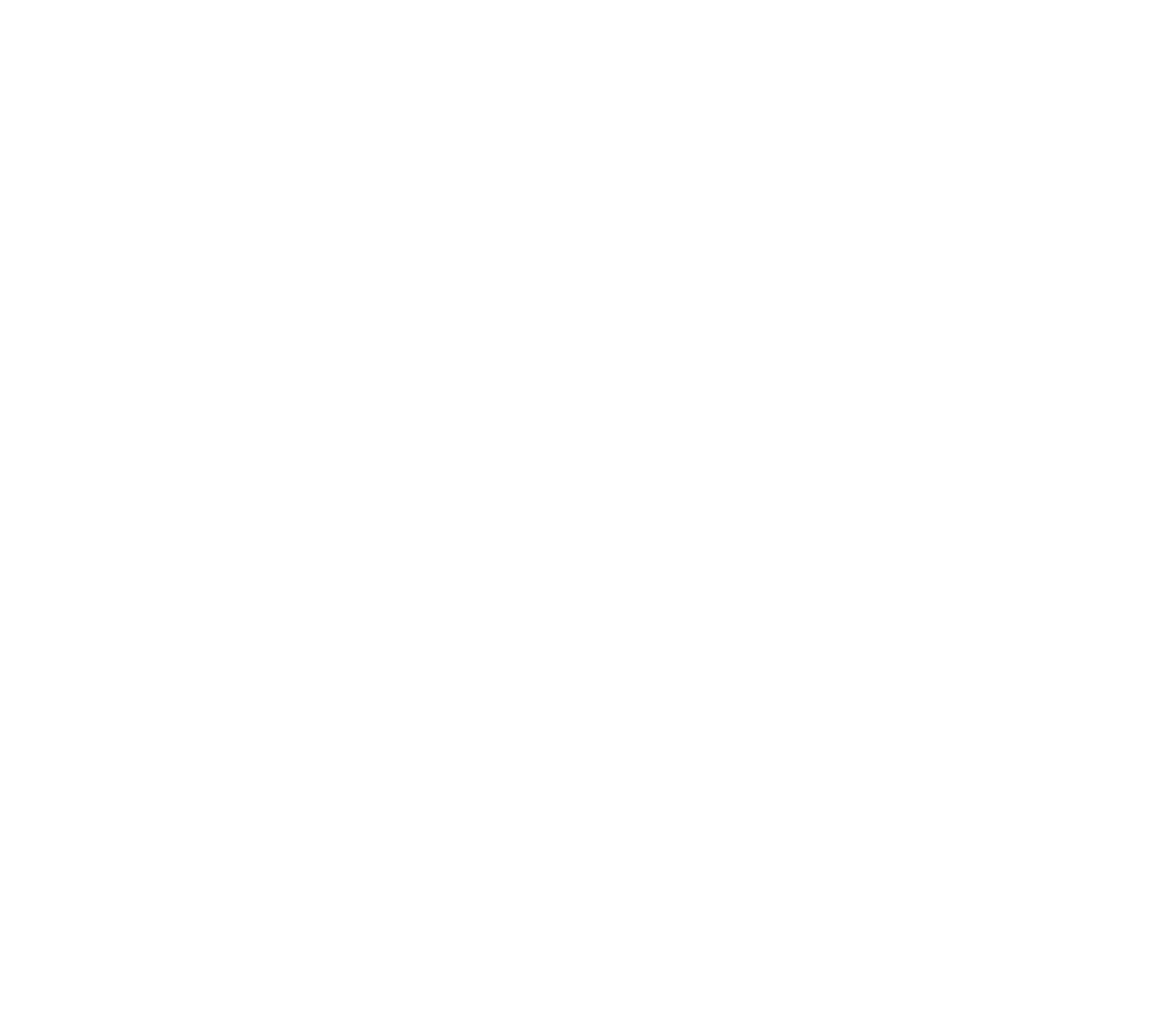
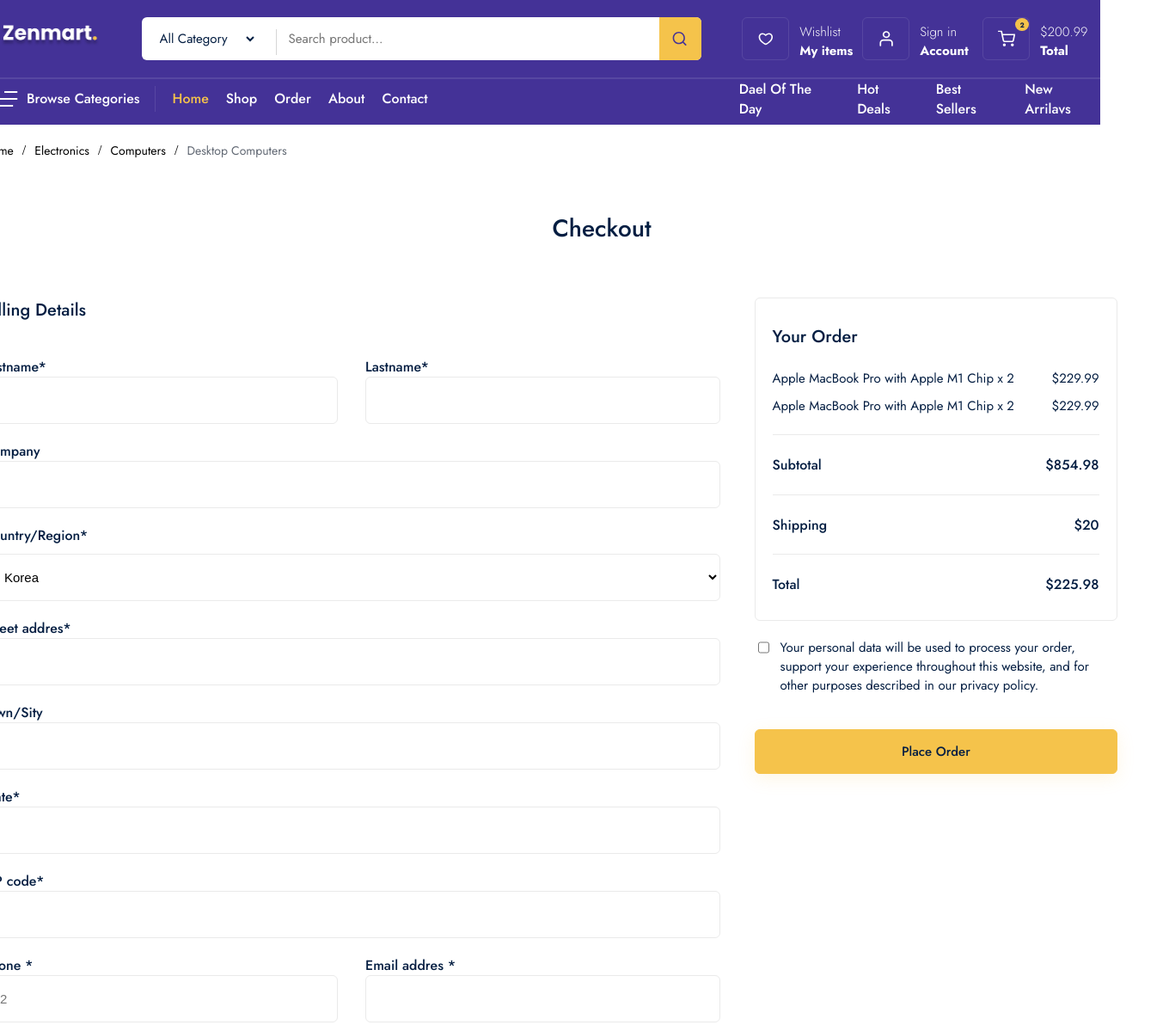
Before and after one commit to kazakov7/zenmart, a plain HTML site: page order/checkout.html in a window 1280 px wide. Shown: the top 1192 px of the page at 86% size, 1360 px wide, since content can reach past the window. Before the commit the page ends 800 px from the top, so only its background shows below. Drawn offline with Linux system fonts and the light colour scheme.

Commit message:
fead:complated checkout publish

```diff
--- a/order/checkout.html
+++ b/order/checkout.html
@@ -0,0 +1,366 @@
+<!doctype html>
+<html lang="en">
+  <head>
+    <meta charset="UTF-8" />
+    <meta name="viewport" content="width=device-width, initial-scale=1.0" />
+    <title>Zenmart</title>
+
+    <link rel="preconnect" href="https://fonts.googleapis.com" />
+    <link rel="preconnect" href="https://fonts.gstatic.com" crossorigin />
+    <link
+      href="https://fonts.googleapis.com/css2?family=Jost:ital,wght@0,100..900;1,100..900&display=swap"
+      rel="stylesheet"
+    />
+
+    <link
+      rel="stylesheet"
+      href="https://cdnjs.cloudflare.com/ajax/libs/font-awesome/7.0.1/css/all.min.css"
+      integrity="sha512-2SwdPD6INVrV/lHTZbO2nodKhrnDdJK9/kg2XD1r9uGqPo1cUbujc+IYdlYdEErWNu69gVcYgdxlmVmzTWnetw=="
+      crossorigin="anonymous"
+      referrerpolicy="no-referrer"
+    />
+
+    <link rel="stylesheet" href="../public/css/checkout.css" />
+    <link rel="stylesheet" href="../public/css/command.css" />
+  </head>
+  <body>
+    <!-- NAvbar Frame -->
+    <div class="navbar_frame">
+      <div class="container">
+        <div class="navbar_top">
+          <img src="../public/images/icons/logo.png" alt="" />
+
+          <div class="navbar_search_frame">
+            <div class="navbar_search">
+              <div class="select_category">
+                <select name="" id="">
+                  <option value="all" selected>All Category</option>
+                  <option value="computer">Computer</option>
+                </select>
+              </div>
+              <input type="text" placeholder="Search product..." />
+            </div>
+
+            <div class="navbar_search_icon">
+              <img src="../public/images/icons/search.svg" alt="" />
+            </div>
+          </div>
+          <div class="nav_top_menu">
+            <a href="../order/cart.html">
+              <div class="top_menu_box">
+                <div class="box_icon_box">
+                  <img src="../public/images/icons/heart.svg" alt="" />
+                </div>
+                <div class="box_menu_info">
+                  <span>Wishlist</span>
+                  <strong>My items</strong>
+                </div>
+              </div>
+            </a>
+
+            <a href="../other/login.html">
+              <div class="top_menu_box">
+                <div class="box_icon_box">
+                  <img src="../public/images/icons/profile.svg" alt="" />
+                </div>
+                <div class="box_menu_info">
+                  <span>Sign in</span>
+                  <strong>Account</strong>
+                </div>
+              </div>
+            </a>
+            <a href="../order/cart.html">
+              <div class="top_menu_box">
+                <div class="box_icon_box">
+                  <div class="cart_count">2</div>
+                  <img src="../public/images/icons/shopping-cart.svg" alt="" />
+                </div>
+
+                <div class="box_menu_info">
+                  <span>$200.99</span>
+                  <strong>Total</strong>
+                </div>
+              </div>
+            </a>
+          </div>
+        </div>
+        <hr />
+        <div class="navbar_bottom">
+          <div class="browse_box">
+            <img src="../public/images/icons/browse.svg" alt="" />
+            <span>Browse Categories</span>
+          </div>
+          <div class="navbar_route_menu">
+            <a href="../index.html">Home</a>
+            <a href="./all.html">Shop</a>
+            <a href="../order/cart.html">Order</a>
+            <a href="../other/about.html">About</a>
+            <a href="../other/contact.html">Contact</a>
+          </div>
+
+          <div class="sorting_menu">
+            <span>Dael of the Day</span>
+            <span>Hot Deals</span>
+            <span>best Sellers</span>
+            <span>New Arrilavs</span>
+          </div>
+        </div>
+      </div>
+    </div>
+
+    <section class="checkout_page">
+      <div class="container">
+        <div class="page_router">
+          <div class="container">
+            <div class="page_router_items">
+              <span>Home</span>
+              <div>/</div>
+              <span>Electronics</span>
+              <div>/</div>
+              <span>Computers</span>
+              <div>/</div>
+              <span class="active">Desktop Computers</span>
+            </div>
+          </div>
+        </div>
+        <div class="checkout_head">
+          <p>checkout</p>
+        </div>
+
+        <div class="main_container">
+          <form action="">
+            <p>Billing Details</p>
+
+            <div class="form_name">
+              <div class="form_f-name">
+                <label>
+                  Lastname*
+                  <input type="text" name="firstname" id="" placeholder="Ali" />
+                </label>
+              </div>
+              <div class="form_l-name">
+                <label>
+                  Lastname* <input type="text" name="lastname" id="" />
+                </label>
+              </div>
+            </div>
+
+            <div>
+              <label>
+                Company <input type="text" name="company" id="" />
+              </label>
+            </div>
+
+            <div>
+              <label for="country"> Country/Region* </label>
+              <select name="country" id="">
+                <option value="">Korea</option>
+                <option value="">Uzbekistan</option>
+                <option value="">USA</option>
+                <option value="">Japan</option>
+              </select>
+            </div>
+
+            <div>
+              <label>
+                Street addres* <input type="text" name="company" id="" />
+              </label>
+            </div>
+
+            <div>
+              <label>
+                Town/Sity <input type="text" name="company" id="" />
+              </label>
+            </div>
+
+            <div>
+              <label> State* <input type="text" name="company" id="" /> </label>
+            </div>
+
+            <div>
+              <label>
+                ZIP code* <input type="text" name="company" id="" />
+              </label>
+            </div>
+
+            <div class="form_name">
+              <div>
+                <label>
+                  Phone *
+                  <input type="text" name="firstname" id="" placeholder="+82" />
+                </label>
+              </div>
+              <div>
+                <label>
+                  Email addres * <input type="text" name="lastname" id="" />
+                </label>
+              </div>
+            </div>
+
+            <div class="shipping_container">
+              <p>Shipping Details</p>
+
+              <label for="">Order Notes (optional)</label>
+              <textarea
+                rows="10"
+                name=""
+                id=""
+                placeholder="order notes"
+              ></textarea>
+            </div>
+          </form>
+
+          <div class="sidebar_container">
+            <div class="sidebar_top">
+              <p>Your Order</p>
+              <div class="order_name">
+                <div>
+                  Apple MacBook Pro with Apple M1 Chip x 2 <span>$229.99</span>
+                </div>
+                <div>
+                  Apple MacBook Pro with Apple M1 Chip x 2 <span>$229.99</span>
+                </div>
+              </div>
+              <div class="hr_line"></div>
+              <div>Subtotal <span>$854.98</span></div>
+              <div class="hr_line"></div>
+              <div>Shipping <span>$20</span></div>
+              <div class="hr_line"></div>
+              <div>Total <span>$225.98</span></div>
+            </div>
+            <div class="sidebar_bottom">
+              <input type="checkbox" name="" id="" />
+              <p>
+                Your personal data will be used to process your order, support
+                your experience throughout this website, and for other purposes
+                described in our privacy policy.
+              </p>
+            </div>
+            <a href="./received.html">
+              <button>Place Order</button>
+            </a>
+          </div>
+        </div>
+      </div>
+    </section>
+
+    <!-- Footer -->
+    <footer class="footer_frame">
+      <div class="container">
+        <div class="footer_top">
+          <div class="contact_us">
+            <h1 class="footer_title">Contact Us</h1>
+            <div class="contact_banner">
+              <div class="contact_icon">
+                <img src="../public/images/icons/phone-call.svg" alt="" />
+              </div>
+              <div class="contact_info">
+                <b>Monday-Friday: 08am-9pm</b>
+                <span>+(1) 123 456 7890</span>
+              </div>
+            </div>
+            <div class="contact_banner">
+              <div class="contact_icon">
+                <img src="../public/images/icons/email.svg" alt="" />
+              </div>
+              <div class="contact_info">
+                <b>Need help with your order?</b>
+                <span>support@zenmart.com</span>
+              </div>
+            </div>
+          </div>
+
+          <div class="customer_support">
+            <h1 class="footer_title">Customer Support</h1>
+            <ul>
+              <a href="#"><li>Contact Us</li></a>
+              <a href="#"><li>Help Center</li></a>
+              <a href="#"><li>Returns & Exchanges</li></a>
+              <a href="#"><li>Best by Financing</li></a>
+              <a href="#"><li>Best by Gift Card</li></a>
+            </ul>
+          </div>
+          <div class="services">
+            <h1 class="footer_title">Services</h1>
+            <ul>
+              <a href="#"><li>Geek Squad</li></a>
+              <a href="#"><li>In-Home Advisor</li></a>
+              <a href="#"><li>Trade-in Program</li></a>
+              <a href="#"><li>Electronics Recycling</li></a>
+              <a href="#"><li>Best Buy Health</li></a>
+            </ul>
+          </div>
+          <div class="social_network">
+            <div class="follow_us">
+              <h1 class="footer_title">Follow Us</h1>
+              <div class="social_icons">
+                <i class="fa-brands fa-telegram"></i>
+                <i class="fa-brands fa-instagram"></i>
+                <i class="fa-brands fa-facebook"></i>
+                <i class="fa-brands fa-twitter"></i>
+              </div>
+            </div>
+
+            <div class="mobile_apps">
+              <h1 class="footer_title">Mobile Apps</h1>
+              <div class="mobile_name">
+                <img src="../public/images/icons/apple_icon.png" alt="" />
+                <span>IOS App</span>
+              </div>
+              <div class="mobile_name">
+                <img src="../public/images/icons/android_icon.png" alt="" />
+                <span>Android App</span>
+              </div>
+            </div>
+          </div>
+
+          <div class="payments">
+            <h1 class="footer_title">We accept</h1>
+            <div class="payment_box">
+              <img src="../public/images/icons/visa.png" alt="" />
+              <img src="../public/images/icons/master_card.png" alt="" />
+              <img src="../public/images/icons/apple_pay.png" alt="" />
+              <img src="../public/images/icons/dicvover.png" alt="" />
+              <img src="../public/images/icons/paypal.png" alt="" />
+              <img src="../public/images/icons/amex.png" alt="" />
+            </div>
+          </div>
+        </div>
+
+        <div class="footer_bottom">
+          <div class="footer_bottom_left">
+            <div class="copyright">© 2022 Zenmart. All Rights Reserved</div>
+            <div class="privacy">
+              <a href="">Privacy</a>
+              <div></div>
+              <a href="">Terms</a>
+              <div></div>
+              <a href="">Sitemap</a>
+            </div>
+          </div>
+
+          <div class="footer_bottom_right">
+            <div class="currensy">
+              <span>Currensy</span>
+              <select name="" id="">
+                <option value="">USD</option>
+                <option value="">KRW</option>
+                <option value="">UZS</option>
+                <option value="">RUB</option>
+              </select>
+            </div>
+            <div class="language">
+              <span>Language</span>
+              <select name="" id="">
+                <option value="">English</option>
+                <option value="">Korean</option>
+                <option value="">Uzbek</option>
+                <option value="">Russian</option>
+              </select>
+            </div>
+          </div>
+        </div>
+      </div>
+    </footer>
+  </body>
+</html>
--- /dev/null
+++ b/public/css/checkout.css
@@ -0,0 +1,204 @@
+.checkout_page {
+  margin-top: 20px;
+  height: 1800px;
+
+  display: flex;
+  justify-content: center;
+}
+.checkout_page .container {
+  flex-direction: column;
+}
+.checkout_page .checkout_head {
+  margin: 60px;
+  width: 100%;
+
+  display: flex;
+  justify-content: center;
+
+  color: rgba(4, 30, 66, 1);
+
+  font-family: Jost;
+  font-style: Medium;
+  font-size: 28px;
+  font-weight: 500;
+  text-transform: capitalize;
+}
+.checkout_page .main_container {
+  width: 100%;
+  display: flex;
+  flex-direction: row;
+  justify-content: space-between;
+}
+.main_container form {
+  width: 858px;
+  height: 1292px;
+
+  display: flex;
+  flex-direction: column;
+  gap: 20px;
+}
+.main_container form p {
+  color: rgba(4, 30, 66, 1);
+
+  font-family: Jost;
+  font-style: Medium;
+  font-size: 20px;
+  font-weight: 500;
+  margin-bottom: 20px;
+}
+
+.main_container form input,
+select {
+  height: 55px;
+
+  font-size: 15px;
+  border: 1px solid rgba(234, 234, 234, 1);
+  border-radius: 6px;
+  background: rgba(255, 255, 255, 1);
+  outline: none;
+}
+.main_container select {
+  padding: 10px 20px;
+  margin-top: 10px;
+}
+.main_container form label {
+  color: rgba(4, 30, 66, 1);
+
+  font-family: Jost;
+  font-style: Medium;
+  font-size: 16px;
+  font-weight: 500;
+}
+.main_container .form_name {
+  display: flex;
+  justify-content: space-between;
+}
+.main_container .form_name label,
+input {
+  width: 413px;
+}
+.main_container form label,
+input,
+select {
+  width: 100%;
+  display: block;
+}
+.main_container form textarea {
+  margin-top: 10px;
+  width: 100%;
+  padding: 20px;
+
+  font-size: 15px;
+  border: 1px solid rgba(234, 234, 234, 1);
+  border-radius: 6px;
+  background: rgba(255, 255, 255, 1);
+  outline: none;
+}
+.main_container .shipping_container {
+  margin-top: 50px;
+}
+.main_container .sidebar_container {
+  width: 422.4px;
+  height: 554px;
+
+  display: flex;
+  flex-direction: column;
+  justify-content: space-between;
+}
+.sidebar_container .sidebar_top {
+  padding: 30px 20px;
+  width: 422px;
+  height: 376px;
+  border: 1px solid rgba(234, 234, 234, 1);
+  border-radius: 6px;
+  background: rgba(255, 255, 255, 1);
+
+  display: flex;
+  flex-direction: column;
+  justify-content: space-between;
+}
+.sidebar_top .order_name {
+  display: flex;
+  flex-direction: column;
+  gap: 10px;
+}
+.sidebar_top .order_name div {
+  color: rgba(4, 30, 66, 1);
+
+  font-family: Jost;
+  font-style: Regular;
+  font-size: 15px;
+  font-weight: 400;
+
+  display: flex;
+  justify-content: space-between;
+}
+.sidebar_top .hr_line {
+  width: 100%;
+  height: 1px;
+  background-color: rgba(234, 234, 234, 1);
+}
+.sidebar_top p {
+  color: rgba(4, 30, 66, 1);
+
+  font-family: Jost;
+  font-style: Medium;
+  font-size: 20px;
+  font-weight: 500;
+}
+.sidebar_top div {
+  display: flex;
+  justify-content: space-between;
+
+  color: rgba(4, 30, 66, 1);
+
+  font-family: Jost;
+  font-style: Medium;
+  font-size: 16px;
+  font-weight: 500;
+}
+.sidebar_container .sidebar_bottom {
+  width: 422.4px;
+  height: 66px;
+  display: flex;
+}
+.sidebar_bottom input {
+  width: 15.09px;
+  height: 16px;
+
+  border: 1px solid rgba(4, 30, 66, 1);
+  border-radius: 4px;
+}
+.sidebar_bottom p {
+  margin-left: 10px;
+  color: rgba(4, 30, 66, 1);
+
+  font-family: Jost;
+  font-style: Regular;
+  font-size: 15px;
+  font-weight: 400;
+  line-height: 22px;
+}
+.sidebar_container button {
+  margin-top: 20px;
+  padding: 15px 35px;
+
+  width: 100%;
+  height: 52px;
+
+  display: flex;
+  justify-content: center;
+  align-items: center;
+
+  border: 1px solid rgba(245, 195, 75, 1);
+  border-radius: 6px;
+  box-shadow: 0px 5px 20px 0px rgba(245, 195, 75, 0.15);
+  background: rgba(245, 195, 75, 1);
+
+  color: rgba(4, 30, 66, 1);
+
+  font-family: var(--font);
+  font-style: Medium;
+  font-size: 15px;
+  font-weight: 500;
+}
```
Also changed, not shown: order/cart.html (+3 -1 lines).
